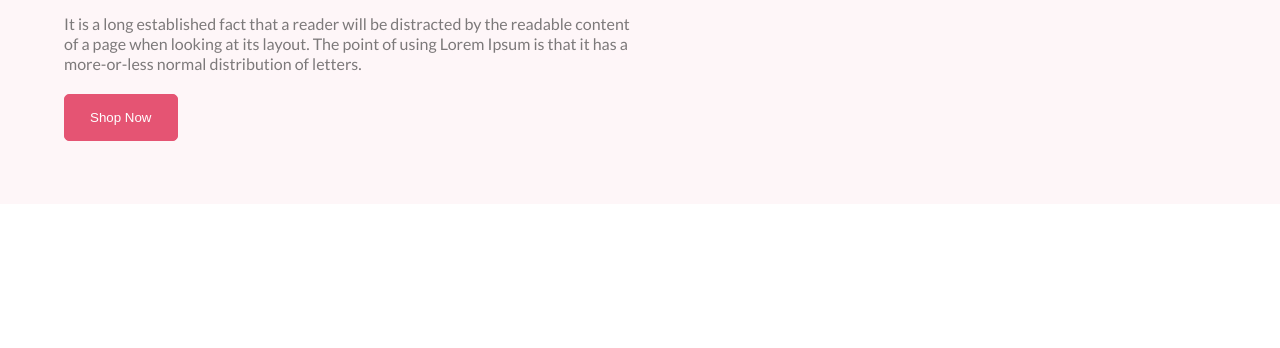
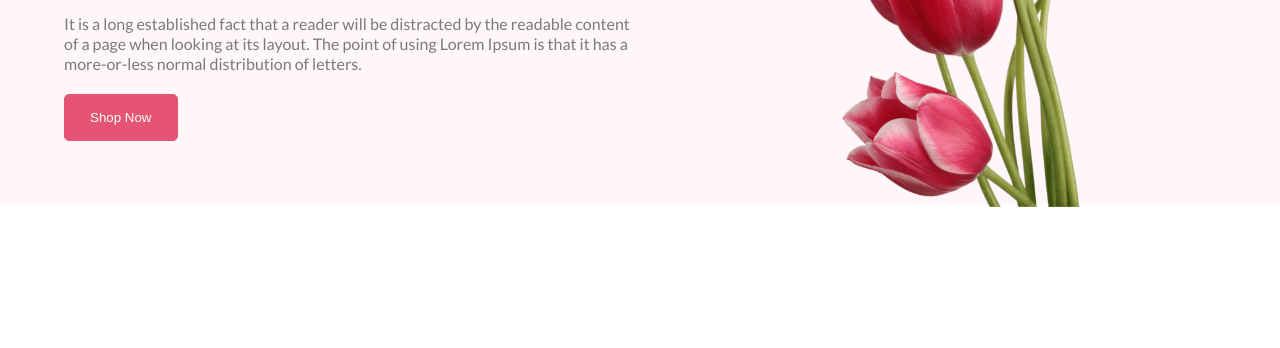
Before and after one commit to Ashiqur1819/Flower-shop, a plain HTML site: page index.html in a window 1280 px wide. Shown: the part 330-678 px from the top of the page. Drawn offline with Linux system fonts and the light colour scheme; the site is published under a folder, as on GitHub Pages, so addresses that start at the root find nothing.

Commit message:
Image problem solve

```diff
--- a/index.html
+++ b/index.html
@@ -16,7 +16,7 @@
         <button class="btn">Shop Now</button>
     </div>
     <div class="hero-img">
-        <img src="/assets/pngwing-10.png" alt="">
+        <img src="assets/pngwing-10.png" alt="">
     </div>
 </div>
 </header>
```
